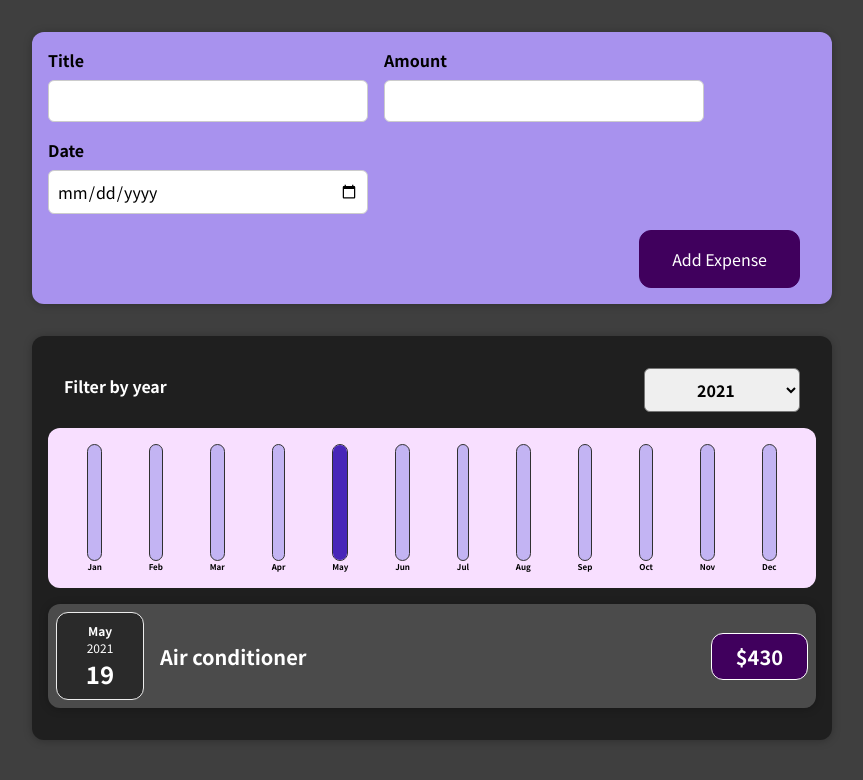
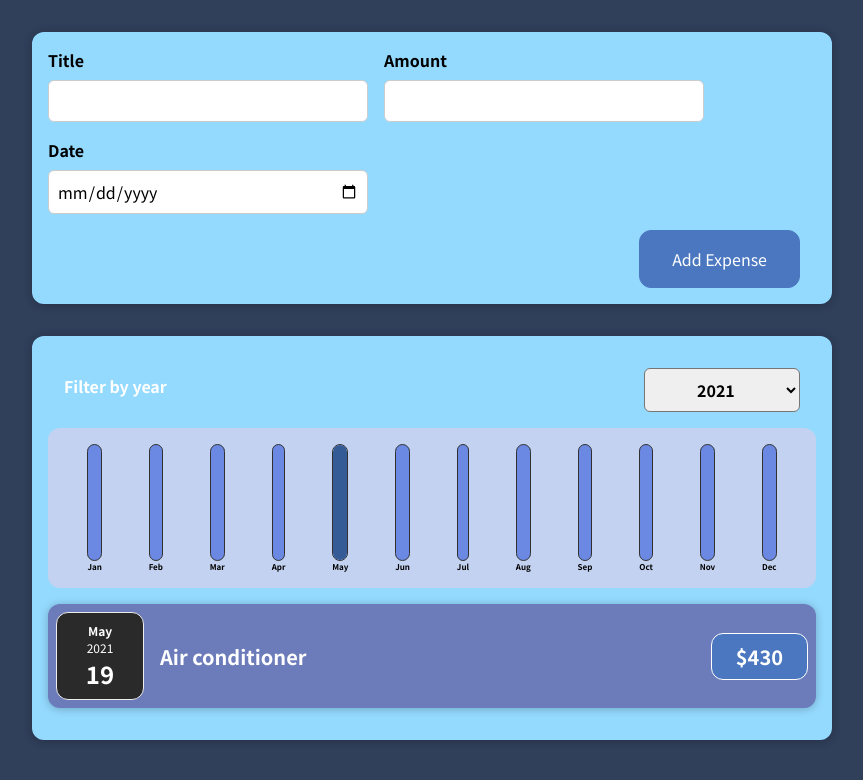
Before and after one commit to JonrGull/Budget-Organizer, a React (Create React App) app: page / in a window 1280 px wide. Shown: the top 780 px of the page, without its empty margins (208-1071 px from the left). Built offline with nearby package versions, Linux system fonts and the light colour scheme.

Commit message:
closer to color decision

```diff
--- a/src/components/Chart/Chart.css
+++ b/src/components/Chart/Chart.css
@@ -1,7 +1,7 @@
 .chart {
   padding: 1rem;
   border-radius: 12px;
-  background-color: #f8dfff;
+  background-color: #c2d2f0;
   text-align: center;
   display: flex;
   justify-content: space-around;
--- a/src/components/Chart/ChartBar.css
+++ b/src/components/Chart/ChartBar.css
@@ -10,7 +10,7 @@
   width: 100%;
   border: 1px solid #313131;
   border-radius: 12px;
-  background-color: #c3b4f3;
+  background-color: #6b89e2;
   overflow: hidden;
   display: flex;
   flex-direction: column;
@@ -18,7 +18,7 @@
 }
 
 .chart-bar__fill {
-  background-color: #4826b9;
+  background-color: #355B97;
   width: 100%;
   transition: all 0.3s ease-out;
 }
--- a/src/components/Expenses/ExpenseItem.css
+++ b/src/components/Expenses/ExpenseItem.css
@@ -4,7 +4,7 @@
   align-items: center;
   padding: 0.5rem;
   margin: 1rem 0;
-  background-color: #4b4b4b;
+  background-color: #6c7cbb;
 }
 
 .expense-item__description {
@@ -29,7 +29,7 @@
   font-size: 1rem;
   font-weight: bold;
   color: white;
-  background-color: #40005d;
+  background-color: #4a77bf;
   border: 1px solid white;
   padding: 0.5rem;
   border-radius: 12px;
--- a/src/components/Expenses/Expenses.css
+++ b/src/components/Expenses/Expenses.css
@@ -1,6 +1,6 @@
 .expenses {
   padding: 1rem;
-  background-color: rgb(31, 31, 31);
+  background-color: #94DAFF;
   margin: 2rem auto;
   width: 50rem;
   max-width: 95%;
--- a/src/components/NewExpense/NewExpense.css
+++ b/src/components/NewExpense/NewExpense.css
@@ -1,5 +1,5 @@
 .new-expense {
-  background-color: #a892ee;
+  background-color: #94DAFF;
   padding: 1rem;
   margin: 2rem auto;
   width: 50rem;
@@ -13,8 +13,8 @@
   font: inherit;
   cursor: pointer;
   padding: 1rem 2rem;
-  border: 1px solid #40005d;
-  background-color: #40005d;
+  border: 1px solid #4A77BF;
+  background-color: #4A77BF;
   color: white;
   border-radius: 12px;
   margin-right: 1rem;
@@ -22,8 +22,8 @@
 
 .new-expense button:hover,
 .new-expense button:active {
-  background-color: #510674;
-  border-color: #510674;
+  background-color: #3069c4;
+  border-color: #3069c4;
 }
 
 .new-expense button.alternative {
@@ -34,5 +34,5 @@
 
 .new-expense button.alternative:hover,
 .new-expense button.alternative:active {
-  background-color: #ddb3f8;
+  background-color: #A6B1E1;
 }
--- a/src/index.css
+++ b/src/index.css
@@ -1,14 +1,14 @@
-@import url('https://fonts.googleapis.com/css2?family=Noto+Sans+JP:wght@400;700&display=swap');
+@import url("https://fonts.googleapis.com/css2?family=Noto+Sans+JP:wght@400;700&display=swap");
 
 * {
   box-sizing: border-box;
 }
 
 html {
-  font-family: 'Noto Sans JP', sans-serif;
+  font-family: "Noto Sans JP", sans-serif;
 }
 
 body {
   margin: 0;
-  background-color: #3f3f3f;
+  background-color: #303f5a;
 }
```
